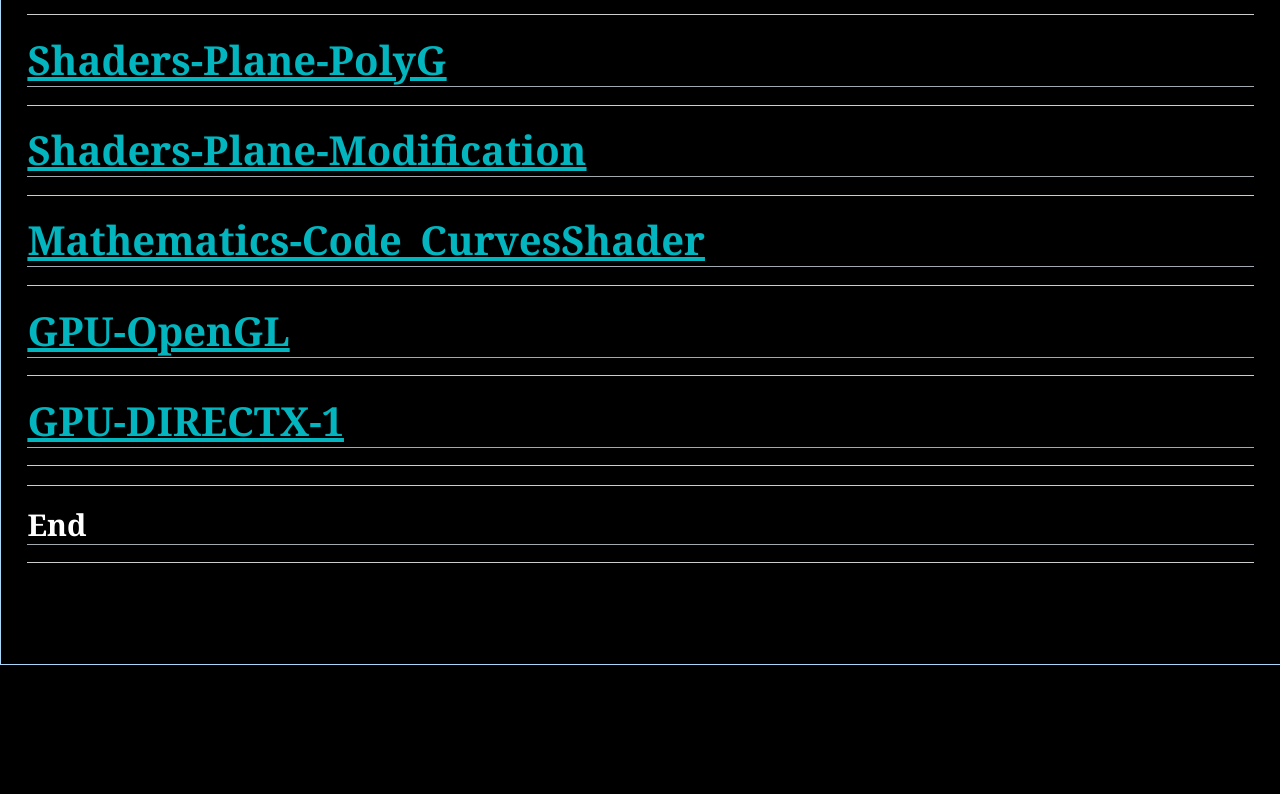
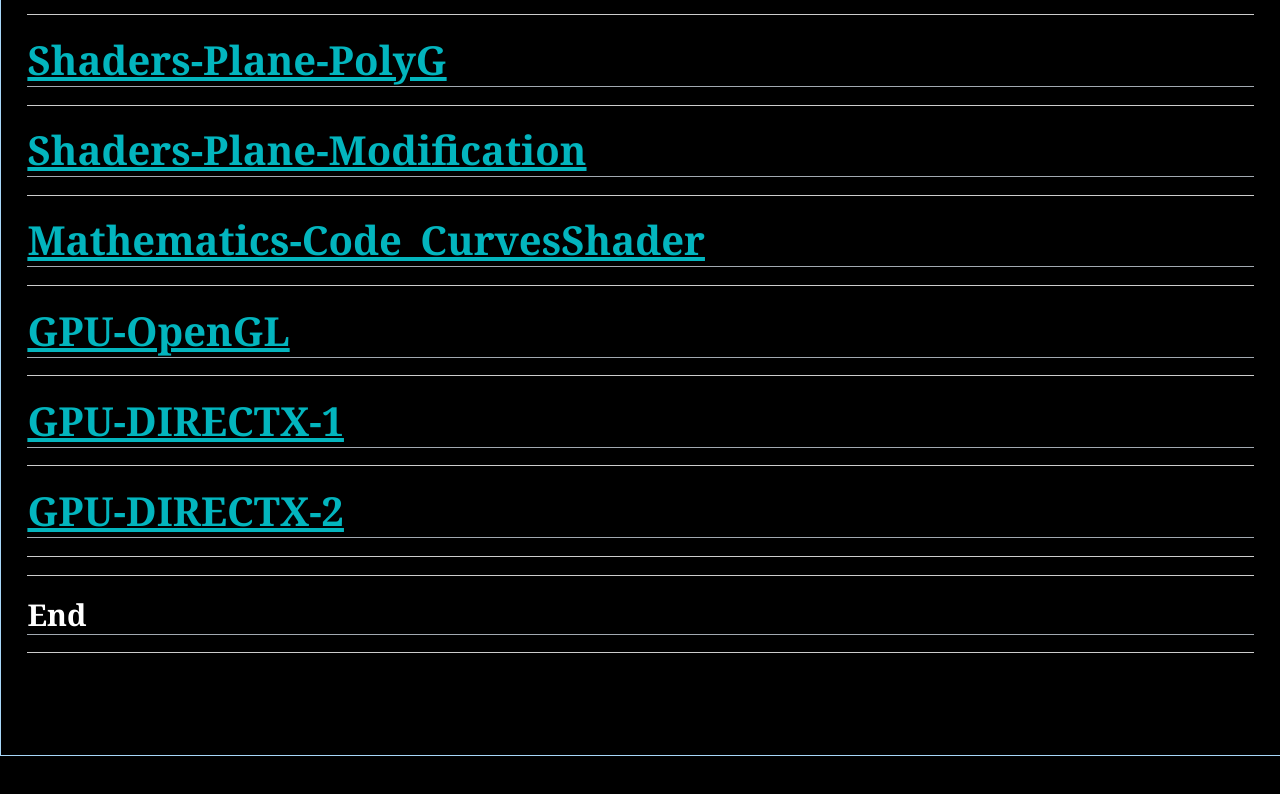
Before and after one commit to Andreality1/Mathematics-Code_INDEX, a plain HTML site: page index.html in a window 1280 px wide. Shown: the part 836-1630 px from the top of the page. Before the commit the page ends 1546 px from the top, so only its background shows below. Drawn offline with Linux system fonts and the light colour scheme; a web font is replaced by a local one.

Commit message:
Week-21-Thursday-May-21-2026-PM-08-37-49~

```diff
--- a/index.html
+++ b/index.html
@@ -224,6 +224,19 @@
 
 <!-- CONTEXT_INDEX -->
 
+<!-- CONTEXT_INDEX -->
+
+<a href="https://andreality1.github.io/GPU-DIRECTX-2/" >
+<h1 style="font-size: 40px; color: #03B5BE; text-decoration: underline;">
+<b>
+GPU-DIRECTX-2
+</b>
+</h1>
+</a>
+
+<hr>
+
+<!-- CONTEXT_INDEX -->
 
 
 <hr>
```
Also changed, not shown: Mathematics-Code_INDEX.html (+1 -1 lines).
